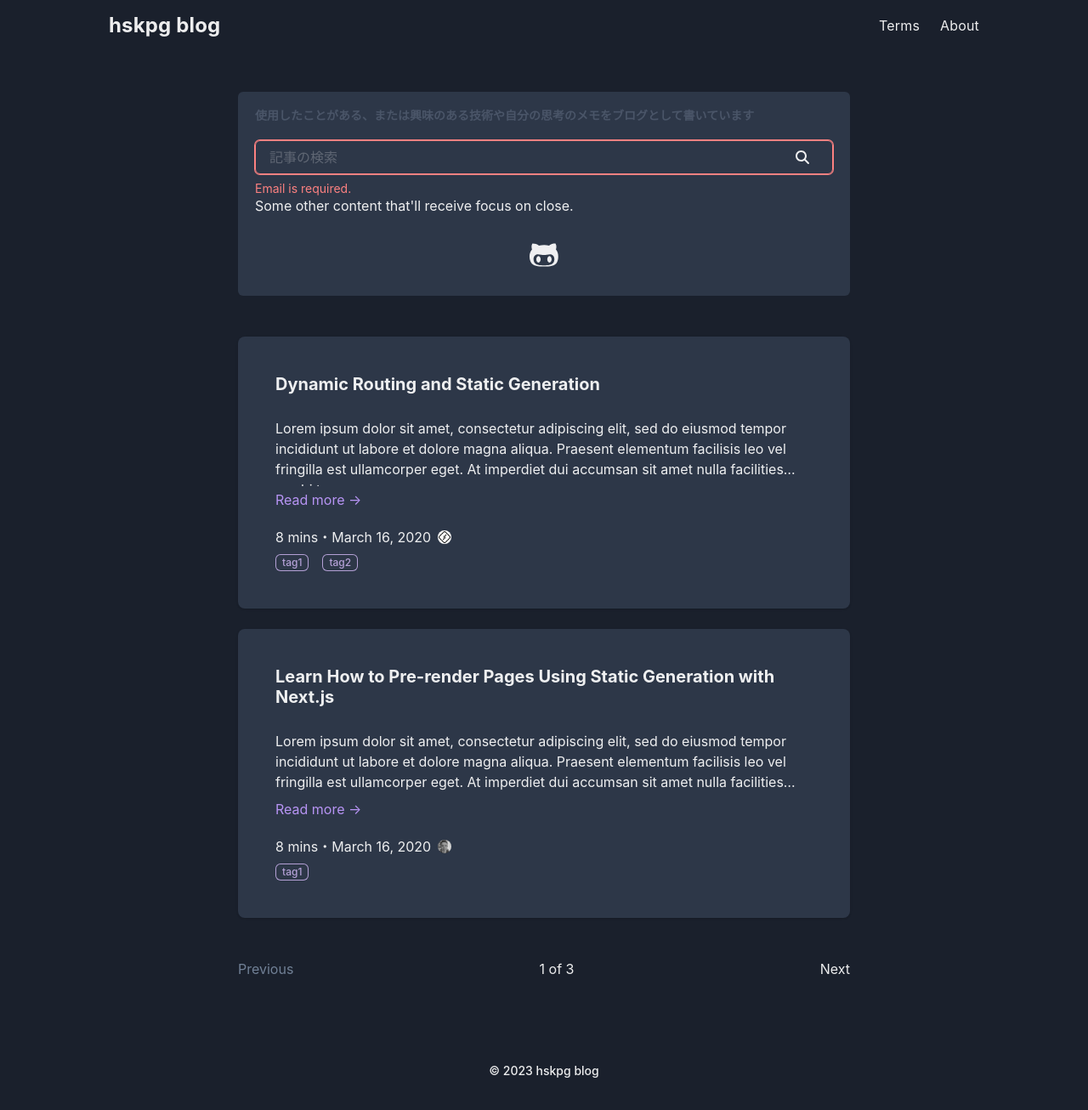
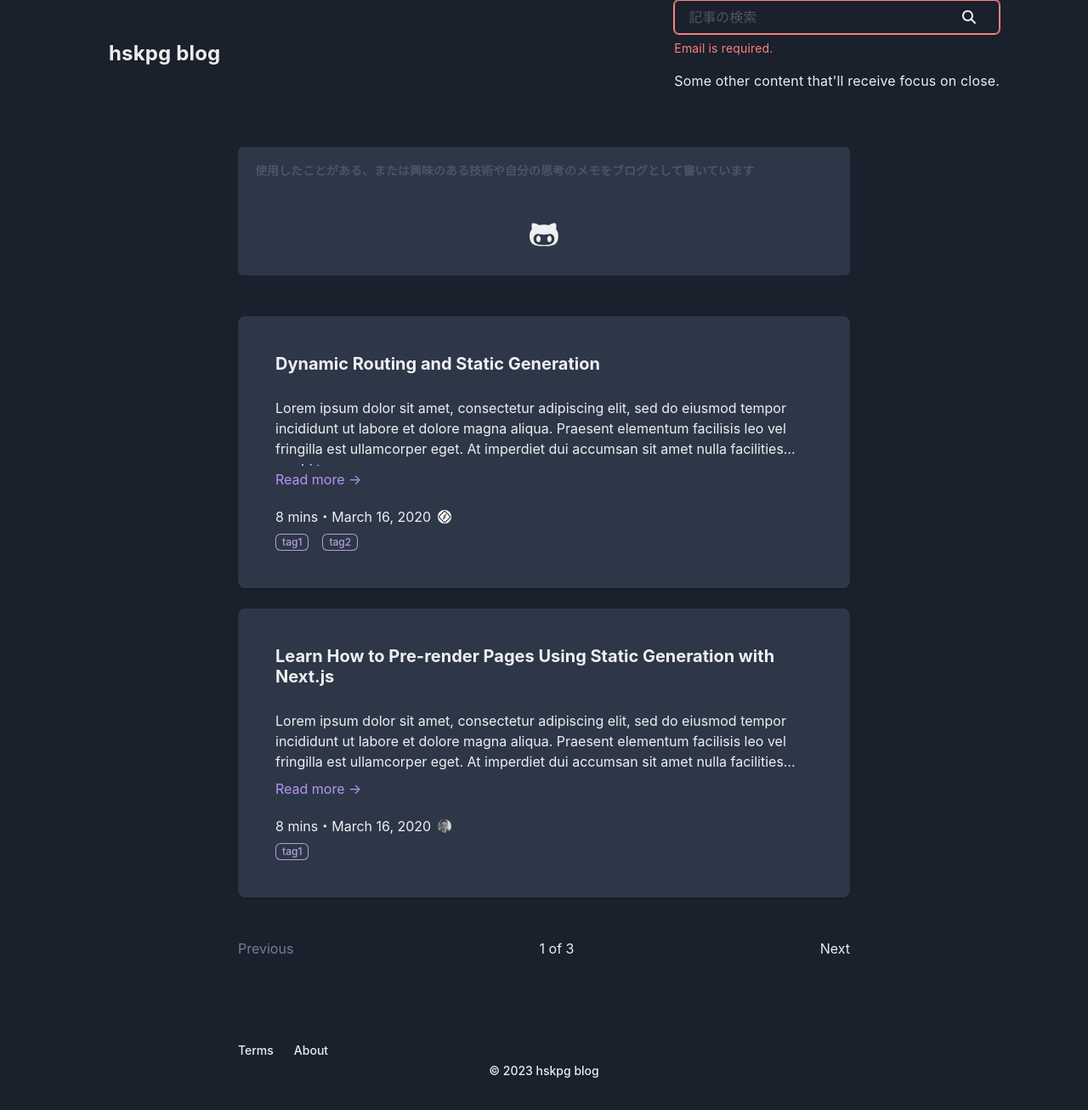
Before and after one commit to ShuntaH/next-ts-blog-template, a Next.js app: page / in a window 1280 px wide. Shown: the top 1306 px of the page at 85% size. Built offline with nearby package versions, Linux system fonts and the light colour scheme.

Commit message:
UPDATE: moved header items to in footer

```diff
--- a/src/components/footer.tsx
+++ b/src/components/footer.tsx
@@ -1,7 +1,18 @@
-import { Box, Text } from "@chakra-ui/react";
+import { Box, Link, List, ListItem, Text } from "@chakra-ui/react";
 import { BLOG_NAME, STYLES } from "../lib/constants";
+import NextLink from "next/link";
+
+type Menu = {
+  href: string,
+  content: string
+}
 
 const Footer = () => {
+  const menus: Menu[] = [
+    { href: '/terms', content: 'Terms' },
+    { href: '/about', content: 'About' },
+  ]
+
   return (
     <Box
       as={"footer"}
@@ -10,10 +21,29 @@ const Footer = () => {
       textAlign={"center"}
       lineHeight={"24px"}
       padding={`calc(${STYLES.footerHeight} - ${STYLES.gap} / 2) ${STYLES.gap}`}
+      fontSize={"sm"}
+      fontWeight={'medium'}
     >
-      <Text fontWeight={'medium'} fontSize={"sm"}>
-        ©︎ {new Date().getFullYear()} {BLOG_NAME}
-      </Text>
+      <List
+        wordBreak={"keep-all"}
+        overflowX={"auto"}
+        whiteSpace={"nowrap"}
+        listStyleType={"none"}
+        display={"flex"}
+      >
+        {menus.map((menu: Menu, index: number) => {
+          return (
+            <ListItem key={index} _notFirst={{ marginInlineStart: `${STYLES.gap}` }}>
+              <Link href={menu.href} as={NextLink} display={"block"}>
+                {menu.content}
+              </Link>
+            </ListItem>
+          )
+        })}
+      </List>
+        <Text>
+          ©︎ {new Date().getFullYear()} {BLOG_NAME}
+        </Text>
     </Box>
   )
 }
--- a/src/components/header.tsx
+++ b/src/components/header.tsx
@@ -1,17 +1,11 @@
-import { Box, Flex, Link, List, ListItem } from '@chakra-ui/react'
+import { Box, Flex, Link } from '@chakra-ui/react'
 import { BLOG_NAME, STYLES } from "../lib/constants";
 import NextLink from 'next/link'
+import SearchForm from "./search/search-form";
 
-type Menu = {
-  href: string,
-  content: string
-}
 
 const Header = () => {
-  const menus: Menu[] = [
-    { href: '/terms', content: 'Terms' },
-    { href: '/about', content: 'About' },
-  ]
+
 
   return (
     <Flex
@@ -30,24 +24,7 @@ const Header = () => {
         </Link>
       </Box>
 
-      <List
-        wordBreak={"keep-all"}
-        overflowX={"auto"}
-        whiteSpace={"nowrap"}
-        listStyleType={"none"}
-        display={"flex"}
-        margin={`auto ${STYLES.gap}`}
-      >
-        {menus.map((menu: Menu, index: number) => {
-          return (
-            <ListItem key={index} _notFirst={{ marginInlineStart: `${STYLES.gap}` }}>
-              <Link href={menu.href} as={NextLink} fontSize={"16px"} display={"block"}>
-                {menu.content}
-              </Link>
-            </ListItem>
-          )
-        })}
-      </List>
+      <SearchForm></SearchForm>
     </Flex>
   );
 }
--- a/src/components/intro-card.tsx
+++ b/src/components/intro-card.tsx
@@ -3,7 +3,6 @@ import { BLOG_DISCRIPTION, STYLES } from "../lib/constants";
 import { faGithubAlt } from "@fortawesome/free-brands-svg-icons";
 import NextLink from "next/link";
 import ChakraFontAwesomeIcon from "./chakra-font-awesome-icon";
-import SearchForm from "./search/search-form";
 import { SocialIcon } from "../interfaces/icon";
 
 const IntroCard = () => {
@@ -32,7 +31,6 @@ const IntroCard = () => {
       </CardHeader>
 
       <CardBody paddingTop={0} paddingBottom={0}>
-        <SearchForm></SearchForm>
       </CardBody>
 
       <CardFooter
```
